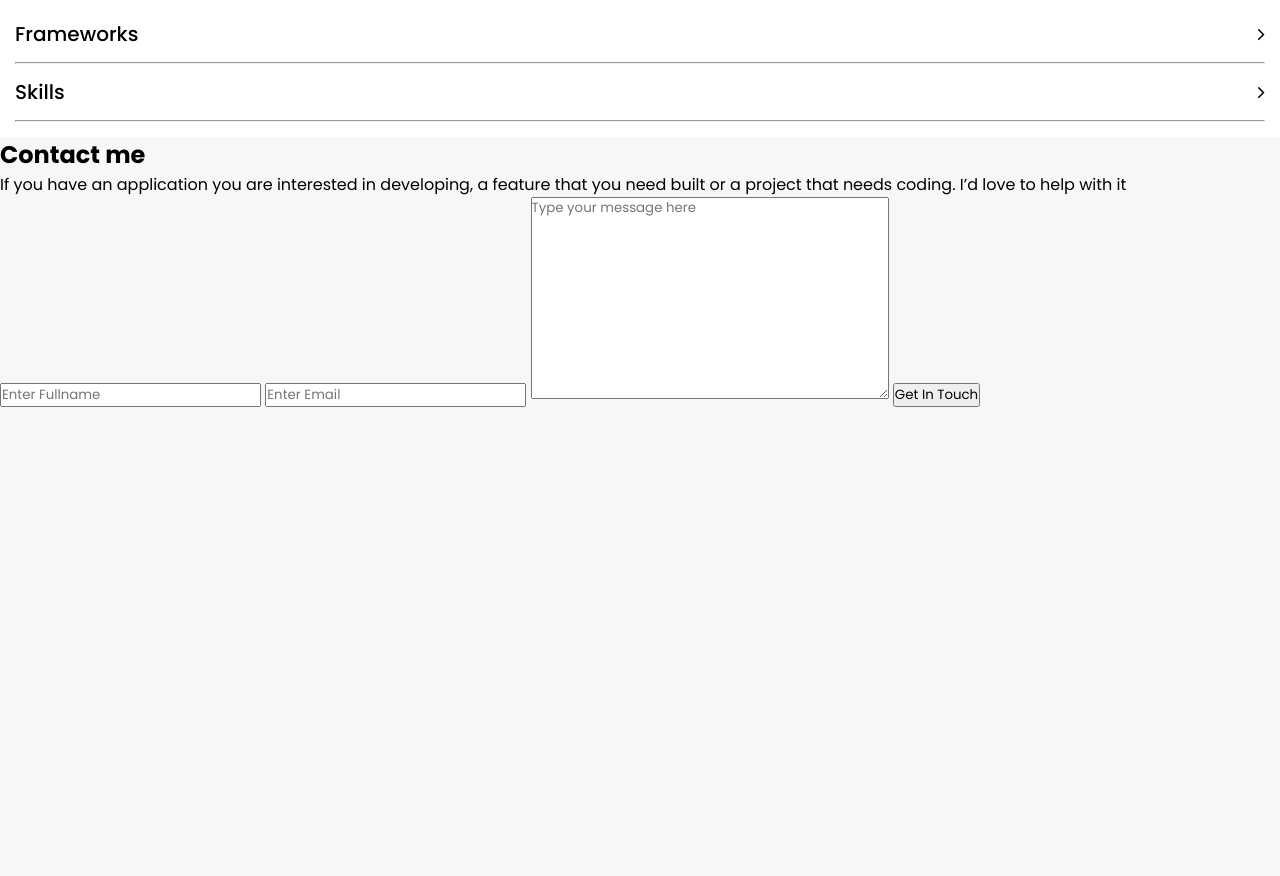
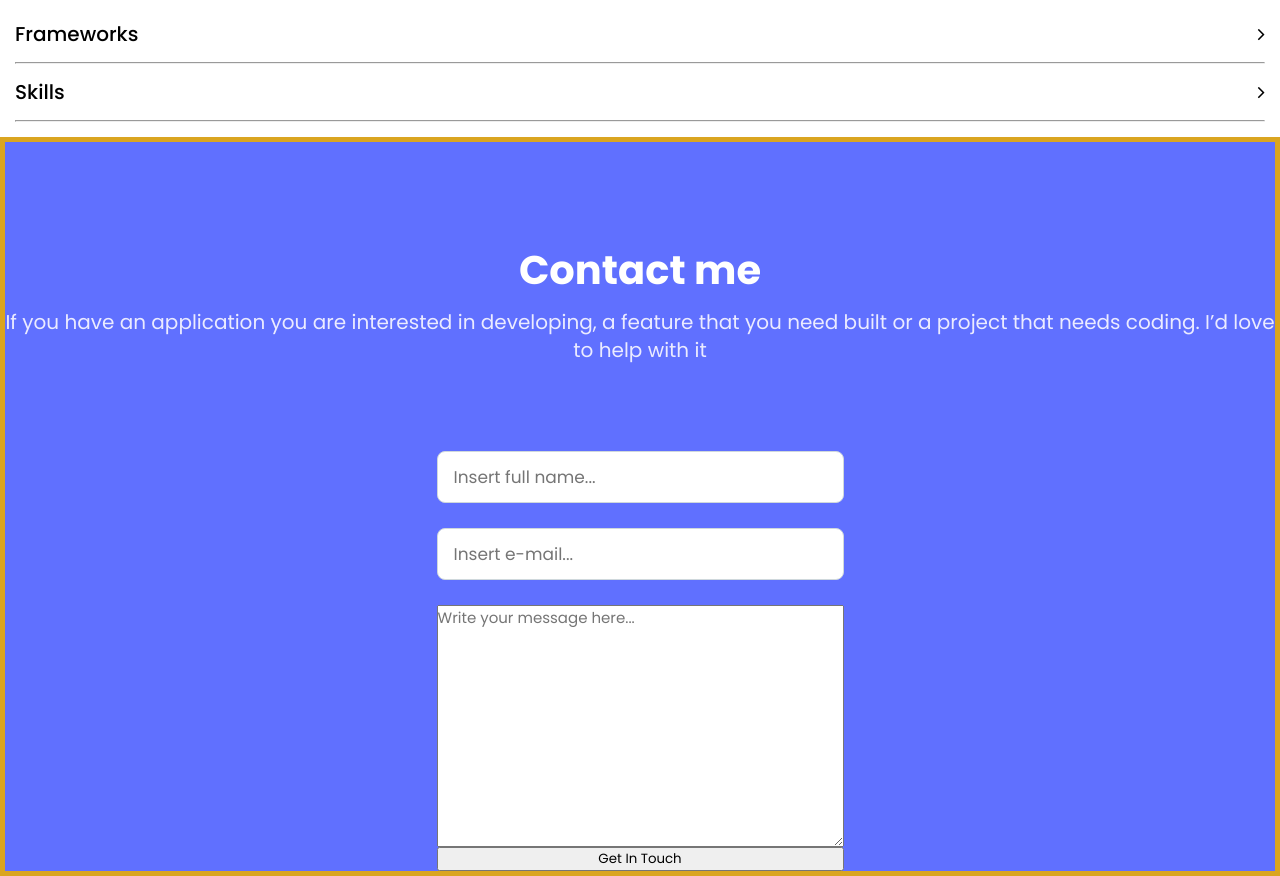
Before and after one commit to Mwapsam/portifolio, a website: page index.html in a window 1280 px wide. Shown: the part 3880-4756 px from the top of the page. Before the commit the page ends 4287 px from the top, so only its background shows below. Drawn offline with Linux system fonts and the light colour scheme.

Commit message:
Style the footer

```diff
--- a/index.html
+++ b/index.html
@@ -245,25 +245,31 @@
           that you need built or a project that needs coding. I’d love to help
           with it
         </p>
-        <form action="">
+        <form class="t"action="https://formspree.io/f/mwkyeral" method="post">
           <label for="fullname"></label>
           <input
             type="text"
             id="fullname"
-            name="fullname"
-            placeholder="Enter Fullname"
+            name="_fullname"
+            placeholder="Insert full name..."
+            maxlength="30"
+            required
           />
+          <br>
           <label for="mail"></label>
-          <input type="email" id="mail" placeholder="Enter Email" />
-          <label for="message"></label>
+          <input type="email" id="mail" placeholder="Insert e-mail..." name="_email" required/>
+          <br>
+          <label for="_message"></label>
           <textarea
-            name=""
+            name="themessage"
             id="message"
             cols="30"
             rows="10"
-            placeholder="Type your message here"
+            placeholder="Write your message here..."
+            maxlength="500"
+            required
           ></textarea>
-          <button type="button">Get In Touch</button>
+          <button type="submit">Get In Touch</button>
         </form>
       </footer>
     </main>
--- a/main.css
+++ b/main.css
@@ -281,3 +281,57 @@ header {
   margin-bottom: 16px;
   margin-top: 16px;
 }
+
+footer {
+  background: #6070FF;
+  display: flex;
+  flex-direction: column;
+
+  align-items: center;
+  border: 5px solid goldenrod;
+}
+
+footer h2 {
+  font-style: normal;
+  font-weight: bold;
+  font-size: 40px;
+  line-height: 52px;
+  text-align: center;
+  color: #fff;
+  margin-top: 102px;
+}
+
+footer p {
+  text-align: center;
+  font-style: normal;
+  font-weight: normal;
+  font-size: 20px;
+  line-height: 28px;
+  color: #ebebff;
+  margin-bottom: 87px;
+  margin-top: 12px;
+}
+
+.t {
+  display: flex;
+  flex-direction: column;
+}
+
+.t input {
+  background: #fff;
+  border: 1px solid #CFD8DC;
+  border-radius: 8px;
+  padding: 15px 38px 15px 16px;
+  font-style: normal;
+  font-weight: normal;
+  font-size: 17px;
+  line-height: 20px;
+}
+
+form textarea {
+  font-style: normal;
+  font-weight: normal;
+  font-size: 15px;
+  line-height: 24px;
+  color: #b3bac5;
+}
```
